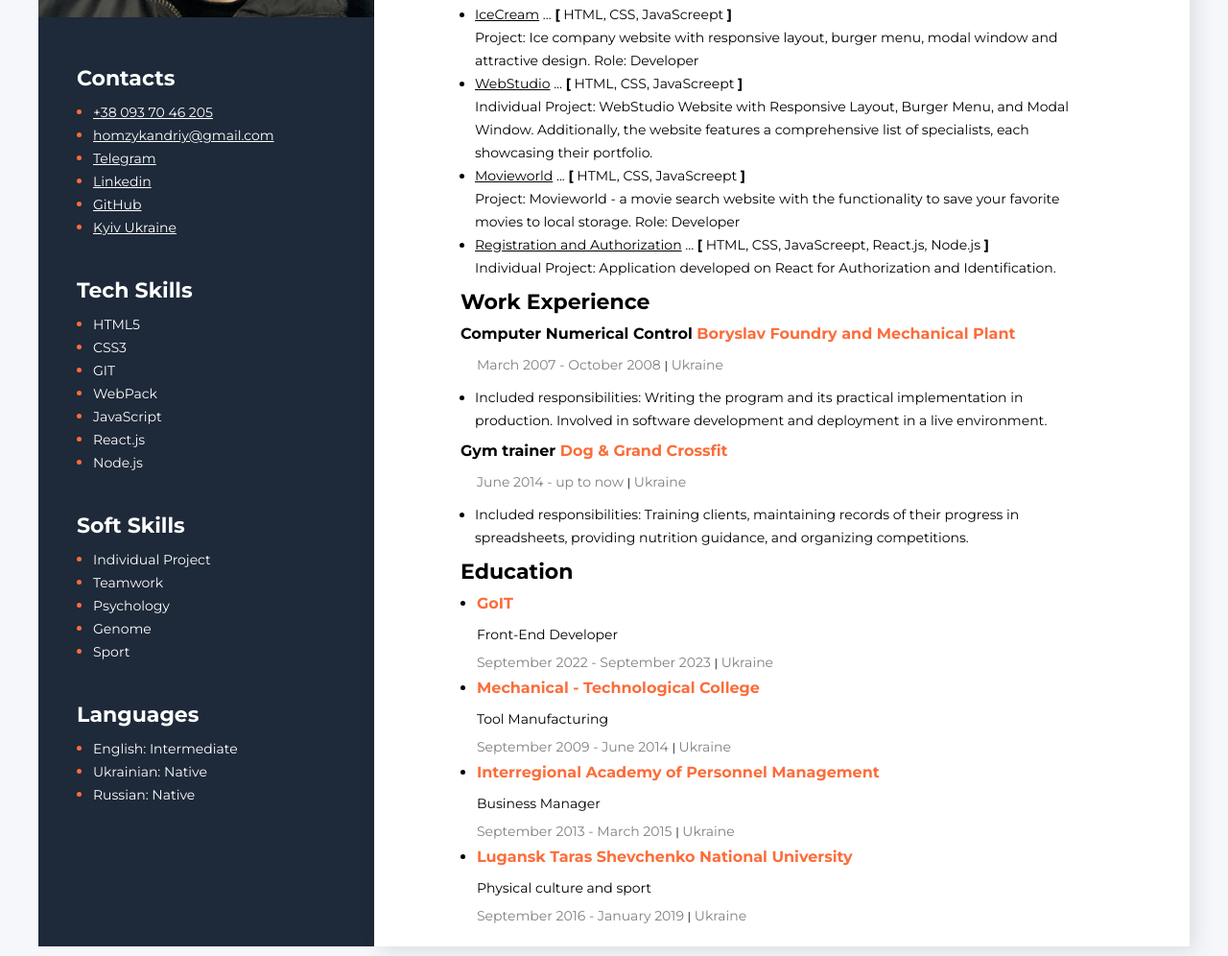
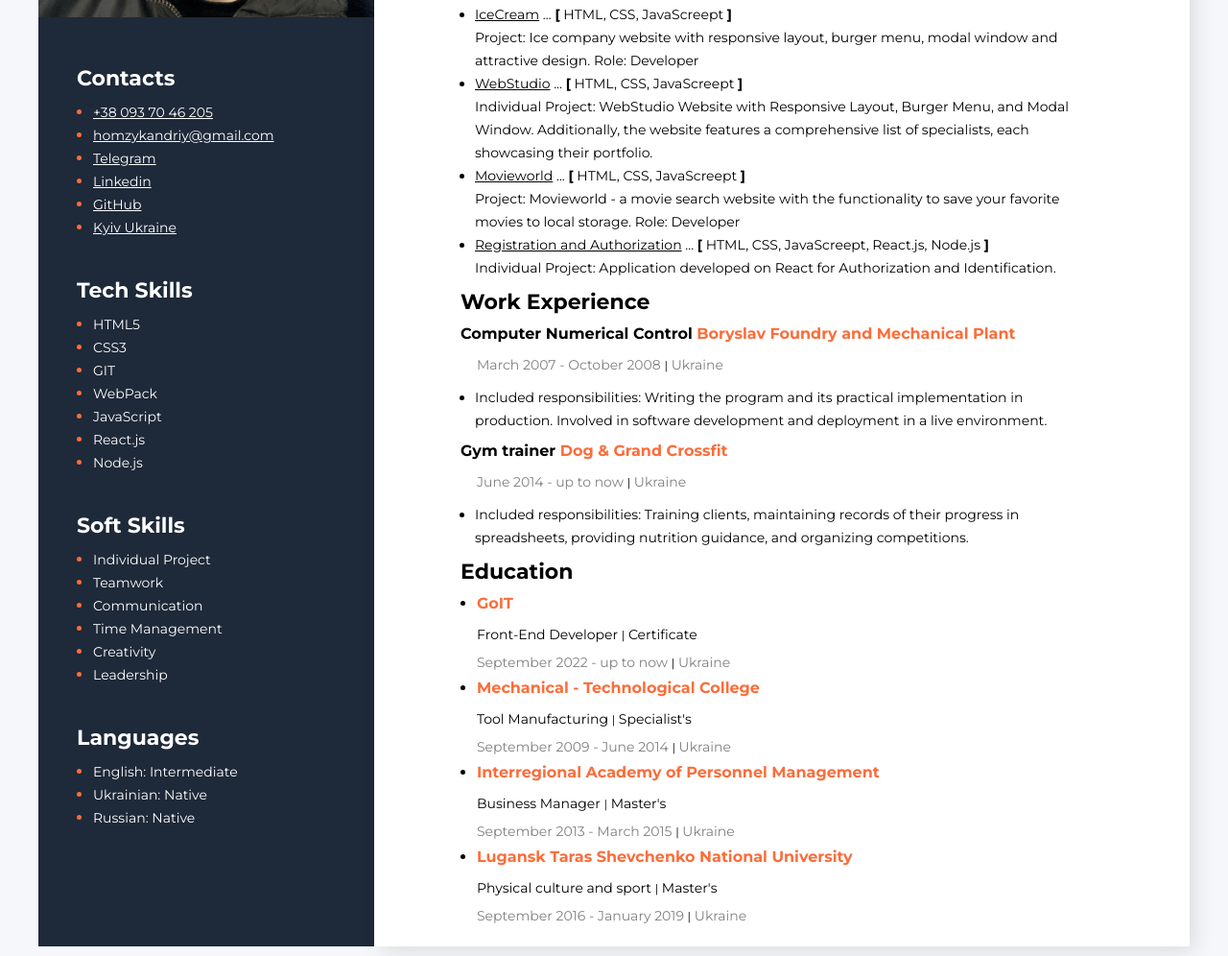
Before and after one commit to Andrii55/Portfolio, a plain HTML site: page index.html in a window 1280 px wide. Shown: the part 459-1455 px from the top of the page at 96% size. Drawn offline with Linux system fonts and the light colour scheme.

Commit message:
addCorectionsWorkEducationsSkils

```diff
--- a/index.html
+++ b/index.html
@@ -121,10 +121,10 @@
             <li class="education__name">
               <h4>GoIT</h4>
             </li>
-            <li class="education__position"><p>Front-End Developer</p></li>
+            <li class="education__position"><p>Front-End Developer <span class="line">|</span> Certificate</p></li>
             <li class="education__period">
               <p class="education__item">
-                September 2022 - September 2023
+                September 2022 - up to now
                 <span class="line">|</span> Ukraine
               </p>
             </li>
@@ -133,7 +133,7 @@
             <li class="education__name">
               <h4>Mechanical - Technological College</h4>
             </li>
-            <li class="education__position"><p>Tool Manufacturing</p></li>
+            <li class="education__position"><p>Tool Manufacturing <span class="line">|</span> Specialist's</p></li>
             <li class="education__period">
               <p class="education__item">
                 September 2009 - June 2014 <span class="line">|</span> Ukraine
@@ -144,7 +144,7 @@
             <li class="education__name">
               <h4>Interregional Academy of Personnel Management</h4>
             </li>
-            <li class="education__position"><p>Business Manager</p></li>
+            <li class="education__position"><p>Business Manager <span class="line">|</span> Master's</p></li>
             <li class="education__period">
               <p class="education__item">
                 September 2013 - March 2015 <span class="line">|</span> Ukraine
@@ -153,10 +153,10 @@
           </ul>
           <ul>
             <li class="education__name">
-              <h4>Lugansk Taras Shevchenko National University</h4>
+              <h4>Lugansk Taras Shevchenko National University </h4>
             </li>
             <li class="education__position">
-              <p>Physical culture and sport</p>
+              <p>Physical culture and sport <span class="line">|</span> Master's</p>
             </li>
             <li class="education__period">
               <p class="education__item education__item__last">
@@ -262,13 +262,16 @@
               <p class="soft__skills__tech">Teamwork</p>
             </li>
             <li class="soft__skills__item">
-              <p class="soft__skills__tech">Psychology</p>
+              <p class="soft__skills__tech">Communication</p>
             </li>
             <li class="soft__skills__item">
-              <p class="soft__skills__tech">Genome</p>
+              <p class="soft__skills__tech">Time Management</p>
             </li>
             <li class="soft__skills__item">
-              <p class="soft__skills__tech">Sport</p>
+              <p class="soft__skills__tech">Creativity</p>
+            </li>
+            <li class="soft__skills__item">
+              <p class="soft__skills__tech">Leadership</p>
             </li>
           </ul>
         </div>
```
